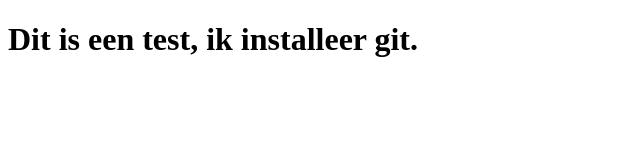
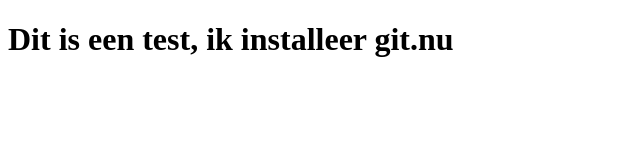
Before and after one commit to Resolutie/git-setup, a plain HTML site: page index.html in a window 1280 px wide. Shown: the full height of the page, 0-640 px from the left. Drawn offline with Linux system fonts and the light colour scheme.

Commit message:
Dit is een mooi bericht

```diff
--- a/index.html
+++ b/index.html
@@ -6,7 +6,7 @@
 </head>
 <body>
 
-<h1>Dit is een test, ik installeer git.</h1>
+<h1>Dit is een test, ik installeer git.nu</h1>
 
 </body>
 </html>
```
